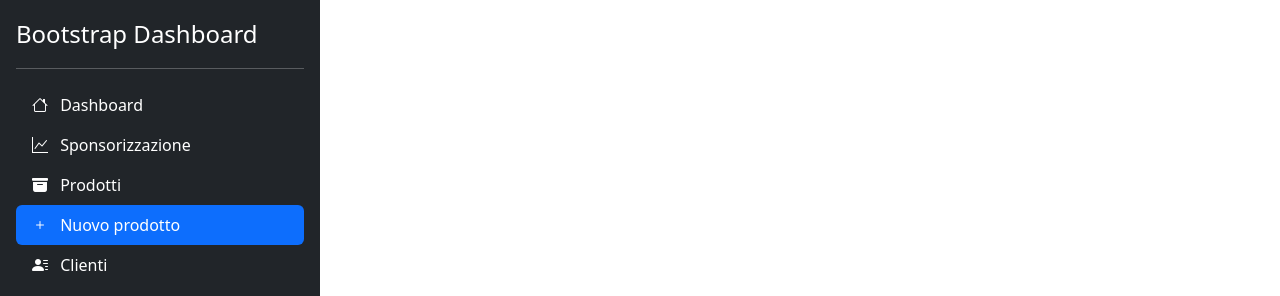
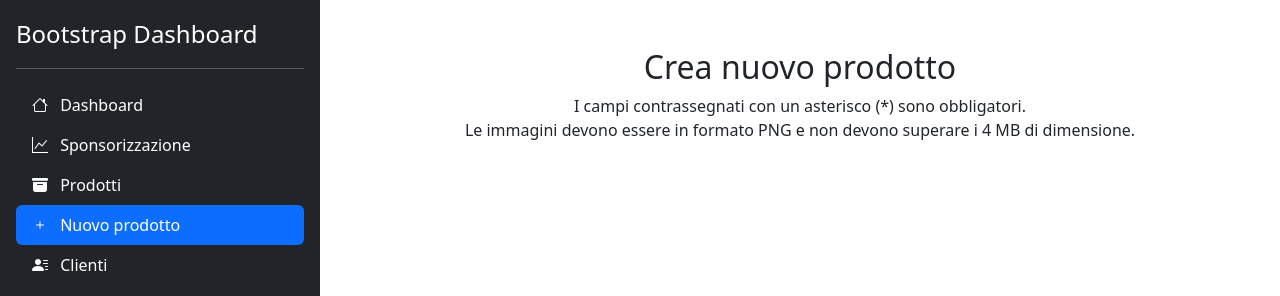
Before and after one commit to LucaElisio/html-css-bootstrap-dashboard, a plain HTML site: page newproduct.html in a window 1280 px wide. Shown: the top 296 px of the page. Drawn offline with nearby package versions, Linux system fonts and the light colour scheme.

Commit message:
feat: new product description

```diff
--- a/newproduct.html
+++ b/newproduct.html
@@ -138,11 +138,19 @@
                     </ul>
                 </div>
             </div>
+
+            <!-- Main -->
+            <main class="col-md-8 col-lg-9">
+                <div class="text-center mt-5 w-75 m-auto">
+                    <h2>Crea nuovo prodotto</h2>
+                    <p>I campi contrassegnati con un asterisco (*) sono obbligatori.<br>Le immagini devono essere in formato PNG e non devono superare i 4 MB di dimensione.</p>
+                </div>
+            </main>
+            <!-- /Main -->
+
         </div>
     </div>
 
-    <!-- Main -->
-    <!-- /Main -->
 
 </body>
 
```
